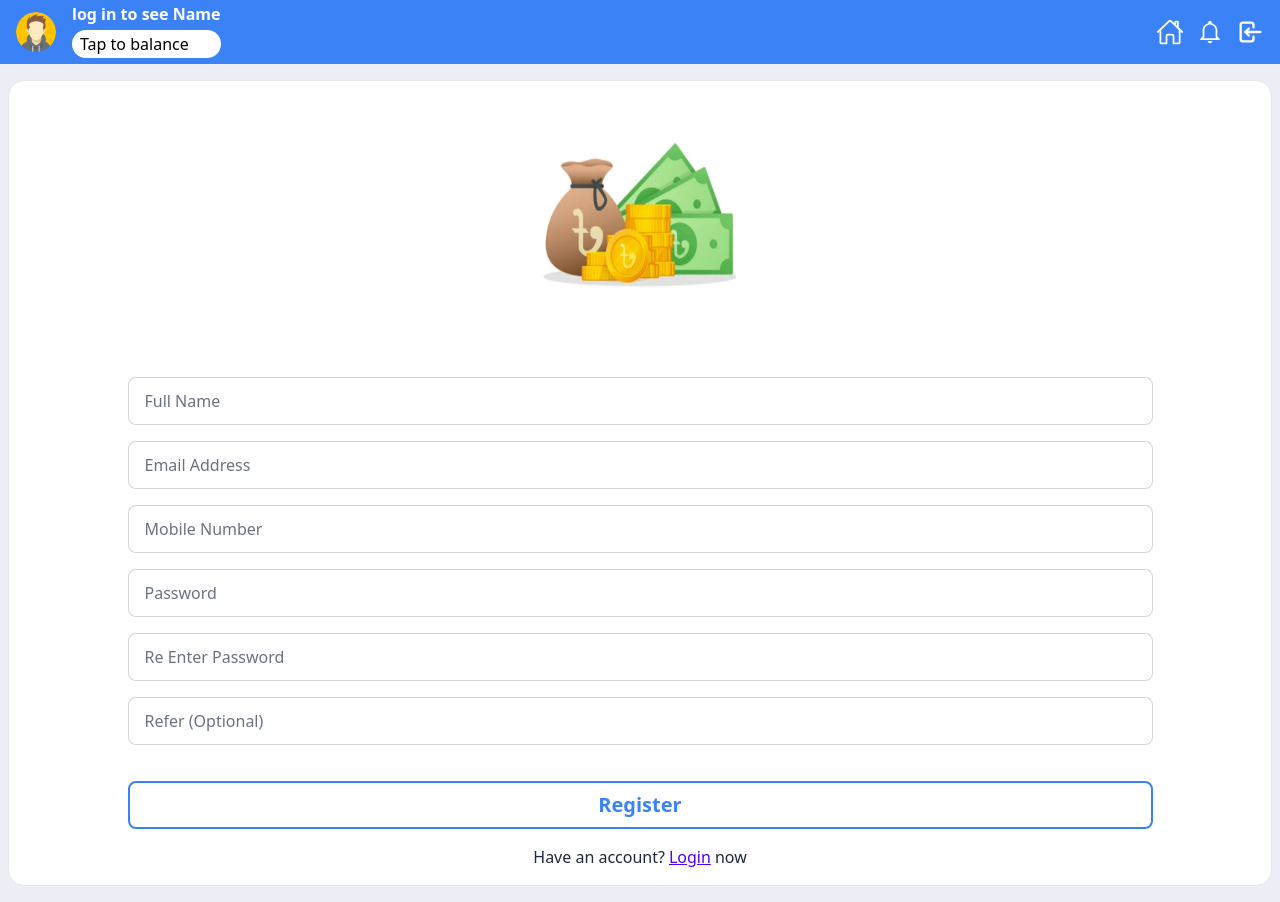
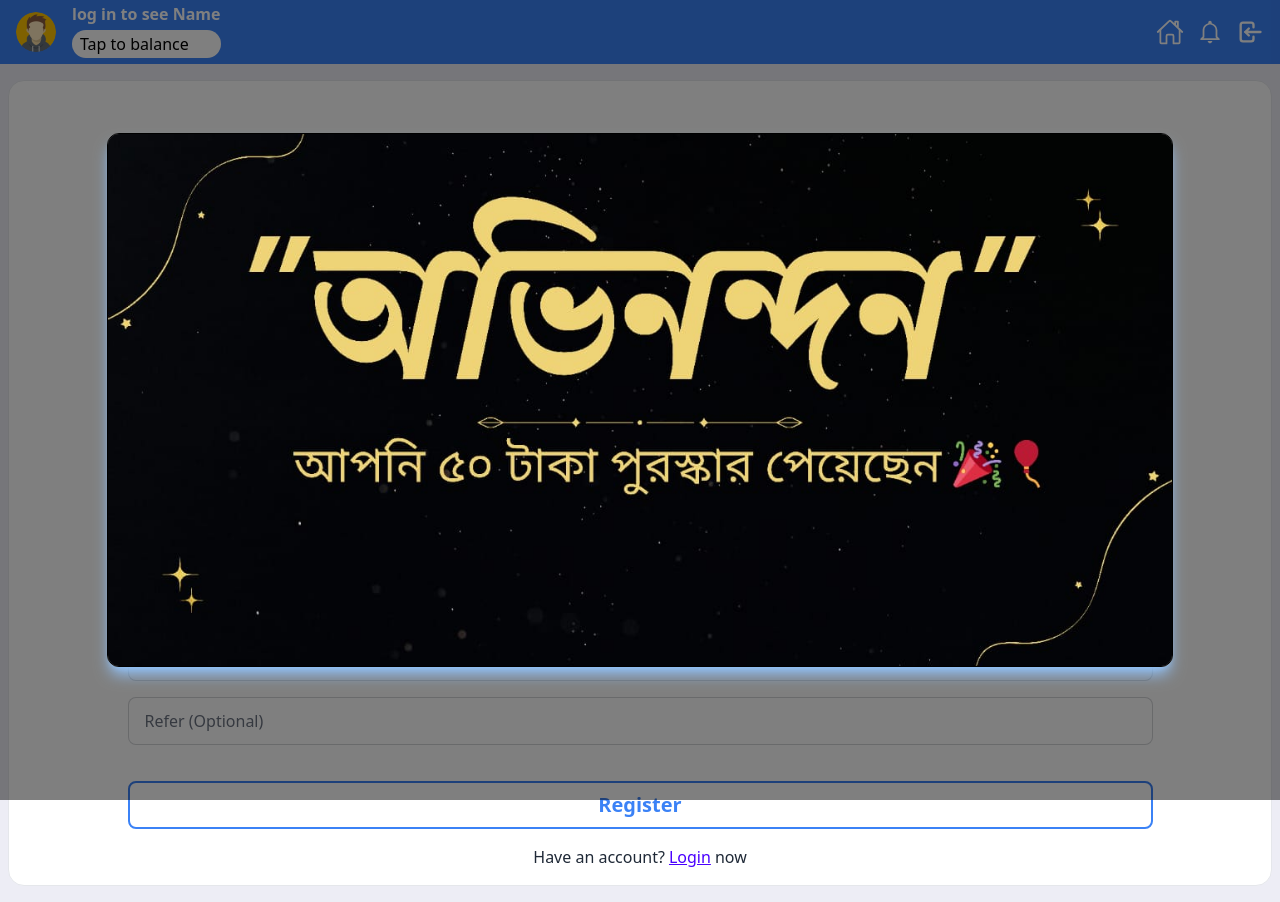
Before and after one commit to Md-Firoz-Mahmud-Nur/0414-Ads-Home, a React (Vite) app: page /register in a window 1280 px wide. Built offline with nearby package versions, Linux system fonts and the light colour scheme; no server answers.

Commit message:
Fix : Modal Overlay & Add : Shadow

```diff
--- a/src/Pages/Login/Register.jsx
+++ b/src/Pages/Login/Register.jsx
@@ -193,12 +193,12 @@ const Register = () => {
         </p>
       </div>
       <ToastContainer />
-      {showModal && (
-        <div className="fixed inset-0 flex items-center justify-center bg-black bg-opacity-50">
+      {!showModal && (
+        <div className="fixed inset-0 z-20 flex items-center justify-center bg-black bg-opacity-50">
           <img
             src={Congratulation}
             alt="Congratulation"
-            className="h-auto w-10/12"
+            className="w-10/12 rounded-xl border border-black shadow-lg shadow-blue-300"
           />
         </div>
       )}
```
